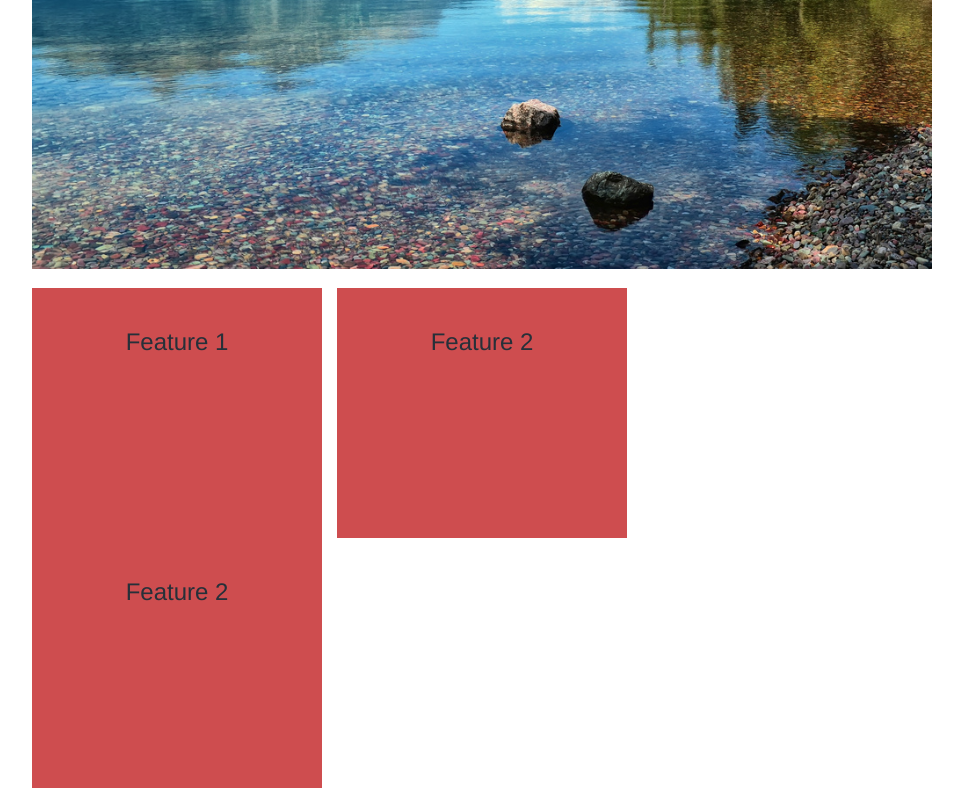
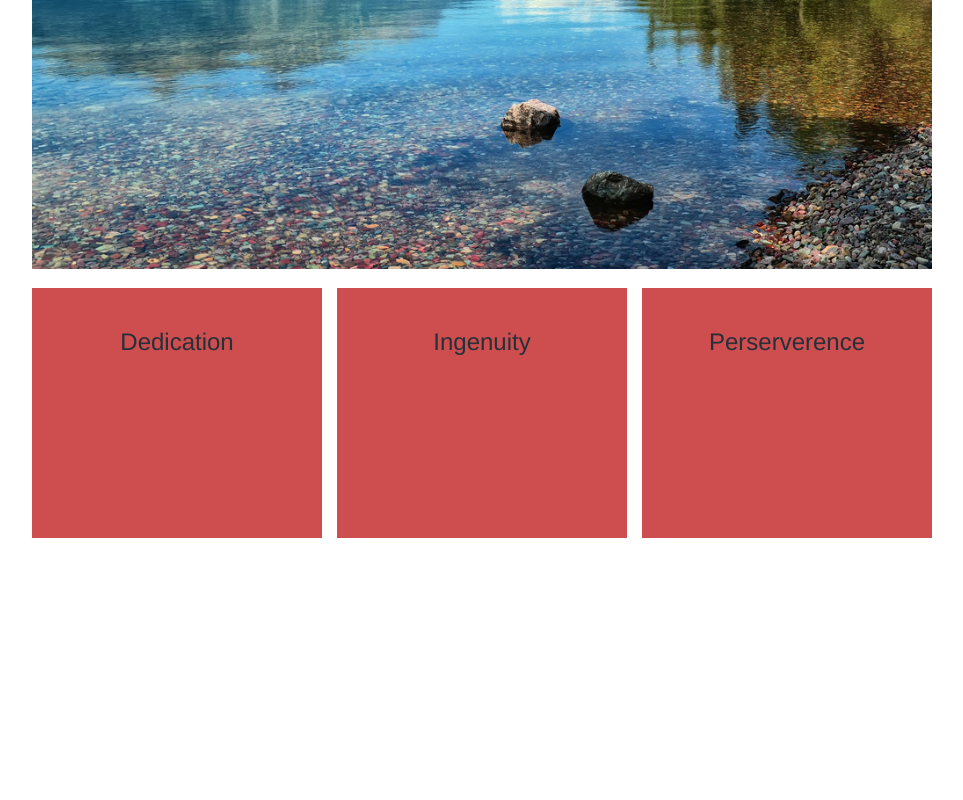
Before and after one commit to WillLandry/Blueprint14, a plain HTML site: page Alex/Intro Website/Intro To Web Development.html in a window 1280 px wide. Shown: the part 547-1347 px from the top of the page, without its empty margins (158-1121 px from the left). After the commit the page ends 1097 px from the top, so only its background shows below. Drawn offline with Linux system fonts and the light colour scheme.

Commit message:
and the Lamb and The Shepard thought it was good

```diff
--- a/Alex/Intro Website/Intro To Web Development.html
+++ b/Alex/Intro Website/Intro To Web Development.html
@@ -16,13 +16,13 @@
 
 <div class="about">
 	<div class="column" id="column1">
-		<h2>Feature 1</h2>
+		<h2>Dedication</h2>
 	</div>
 	<div class="column" id="column2">
-		<h2>Feature 2</h2>
+		<h2>Ingenuity</h2>
 	</div>
-	<div class="column" id="column2">
-		<h2>Feature 2</h2>
+	<div class="column" id="column3">
+		<h2>Perserverence</h2>
 	</div>
 </div>
 
```
